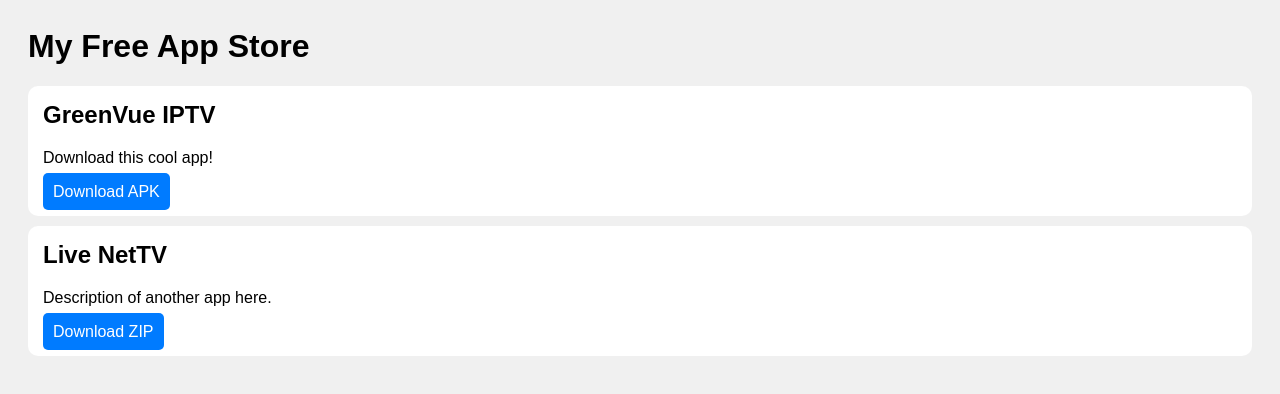
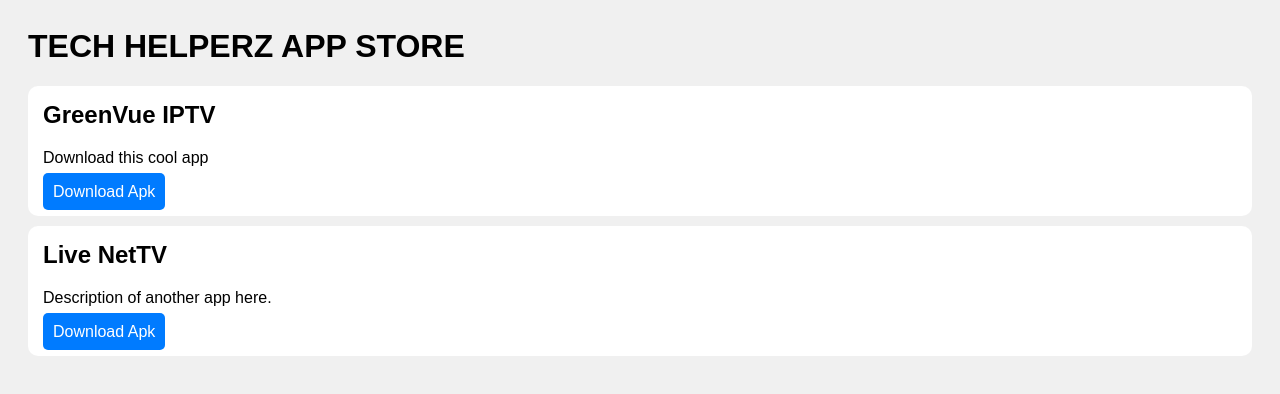
Before and after one commit to djanshu/Tchhelpapps, a plain HTML site: page index.html in a window 1280 px wide. Drawn offline with Linux system fonts and the light colour scheme.

Commit message:
index.html

```diff
--- a/index.html
+++ b/index.html
@@ -1,6 +1,6 @@
 <html>
 <head>
-  <title>My App Store</title>
+  <title>TECH HELPERZ APPS</title>
   <style>
     body { font-family: Arial; padding: 20px; background: #f0f0f0; }
     .app { background: white; padding: 15px; margin-bottom: 10px; border-radius: 10px; }
@@ -16,18 +16,18 @@
   </style>
 </head>
 <body>
-  <h1>My Free App Store</h1>
+  <h1>TECH HELPERZ APP STORE</h1>
 
   <div class="app">
     <h2>GreenVue IPTV</h2>
-    <p>Download this cool app!</p>
-    <a href="GreenVue IPTV.apk" class="download-btn">Download APK</a>
+    <p>Download this cool app</p>
+    <a href="GreenVue IPTV.apk" class="download-btn">Download Apk</a>
   </div>
 
   <div class="app">
     <h2>Live NetTV</h2>
     <p>Description of another app here.</p>
-    <a href="Live NetTV.apk" class="download-btn">Download ZIP</a>
+    <a href="Live NetTV.apk" class="download-btn">Download Apk</a>
   </div>
 
 </body>
```
